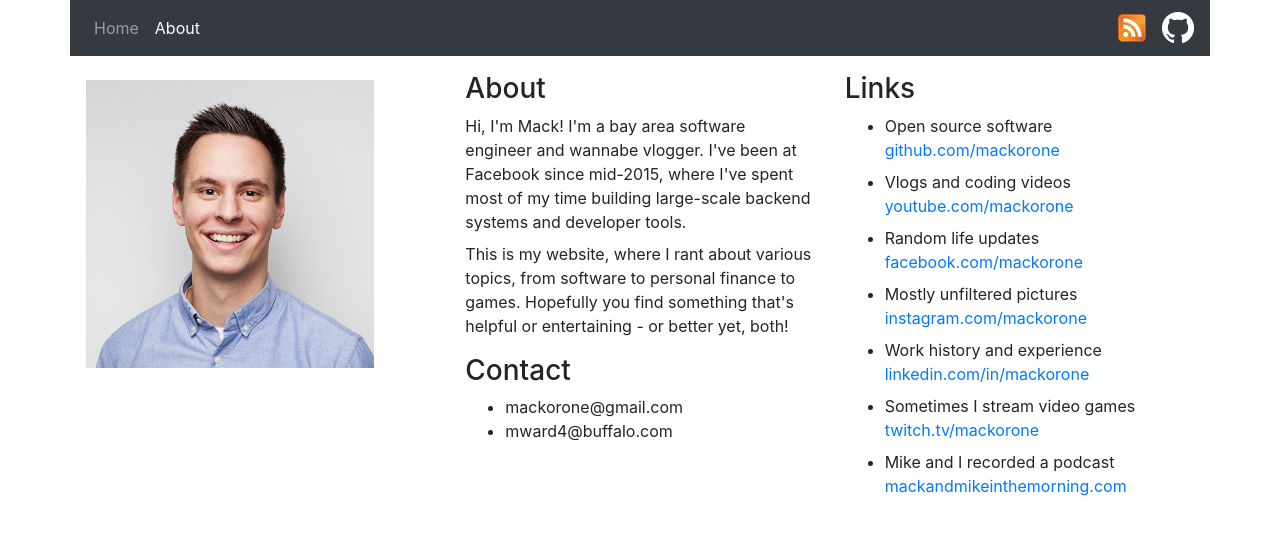
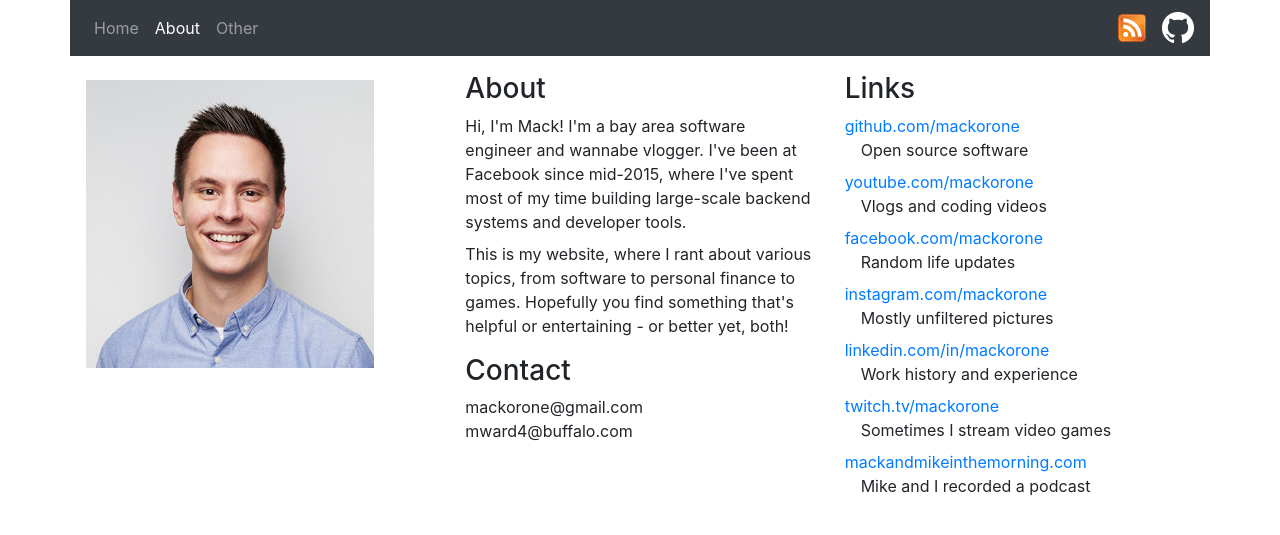
Before and after one commit to mackorone/mackorone.github.io, a Jekyll site: the page built from about.html, in a window 1280 px wide. Shown: the top 535 px of the page. Built offline with Jekyll 4.4.1, drawn with Linux system fonts in a browser that asks for light colours.

Commit message:
Add 'Other' page with links to other sites

```diff
--- a/_data/navigation.yml
+++ b/_data/navigation.yml
@@ -2,3 +2,5 @@
   link: /
 - name: About
   link: /about.html
+- name: Other
+  link: /other.html
--- /dev/null
+++ b/_includes/links.html
@@ -0,0 +1,10 @@
+{% for item in links %}
+  <div class="mb-2">
+    <a href="{{ item.url }}" data-proofer-ignore>
+      {{ item.url | remove_first: "http://" | remove_first: "https://" | remove_first: "www." }}
+    </a>
+    <div class="ml-3">
+      {{ item.desc }}
+    </div>
+  </div>
+{% endfor %}
--- a/_layouts/post.html
+++ b/_layouts/post.html
@@ -7,7 +7,7 @@
 {{ content }}
 
 <!-- Footer with links to previous and next posts -->
-<hr />
+<hr/>
 <div class="d-flex justify-content-between">
   {% if page.previous.url %}
     <span class="col p-0">
--- a/about.html
+++ b/about.html
@@ -26,33 +26,19 @@
       </p>
     </div>
     <h3>Contact</h3>
-    <div>
-      <ul>
-        {% for item in site.data.emails %}
-          <li>
-            <!-- Add hidden characters to prevent spam -->
-            {{ item.user }}<span style="display:none">null</span>@{{ item.domain }}
-          </li>
-        {% endfor %}
-      </ul>
+    <div class="mb-3">
+      {% for item in site.data.emails %}
+        <!-- Add hidden characters to prevent spam -->
+        {{ item.user }}<span style="display:none">null</span>@{{ item.domain }}
+        <br/>
+      {% endfor %}
     </div>
   </div>
 
   <div class="col">
     <h3>Links</h3>
-    <ul>
-      {% for item in site.data.links %}
-        <li>
-          <div class="mb-2">
-            {{ item.desc }}
-            <br/>
-            <a href="{{ item.link }}" data-proofer-ignore>
-              {{ item.link | remove_first: "https://" | remove_first: "www."}}
-            </a>
-          </div>
-        </li>
-      {% endfor %}
-    </ul>
+    {% assign links = site.data.my_sites %}
+    {% include links.html %}
   </div>
 
 </div>
```
Also changed, not shown: _data/links.yml (deleted, +0 -14 lines), _data/my_sites.yml (added, +14 -0 lines), _data/other_posts.yml (added, +46 -0 lines), _data/other_sites.yml (added, +18 -0 lines), _posts/2019-07-17-running-upright-relieves-cramps.md (+1 -0 lines), index.html (+6 -8 lines), other.html (added, +23 -0 lines).
